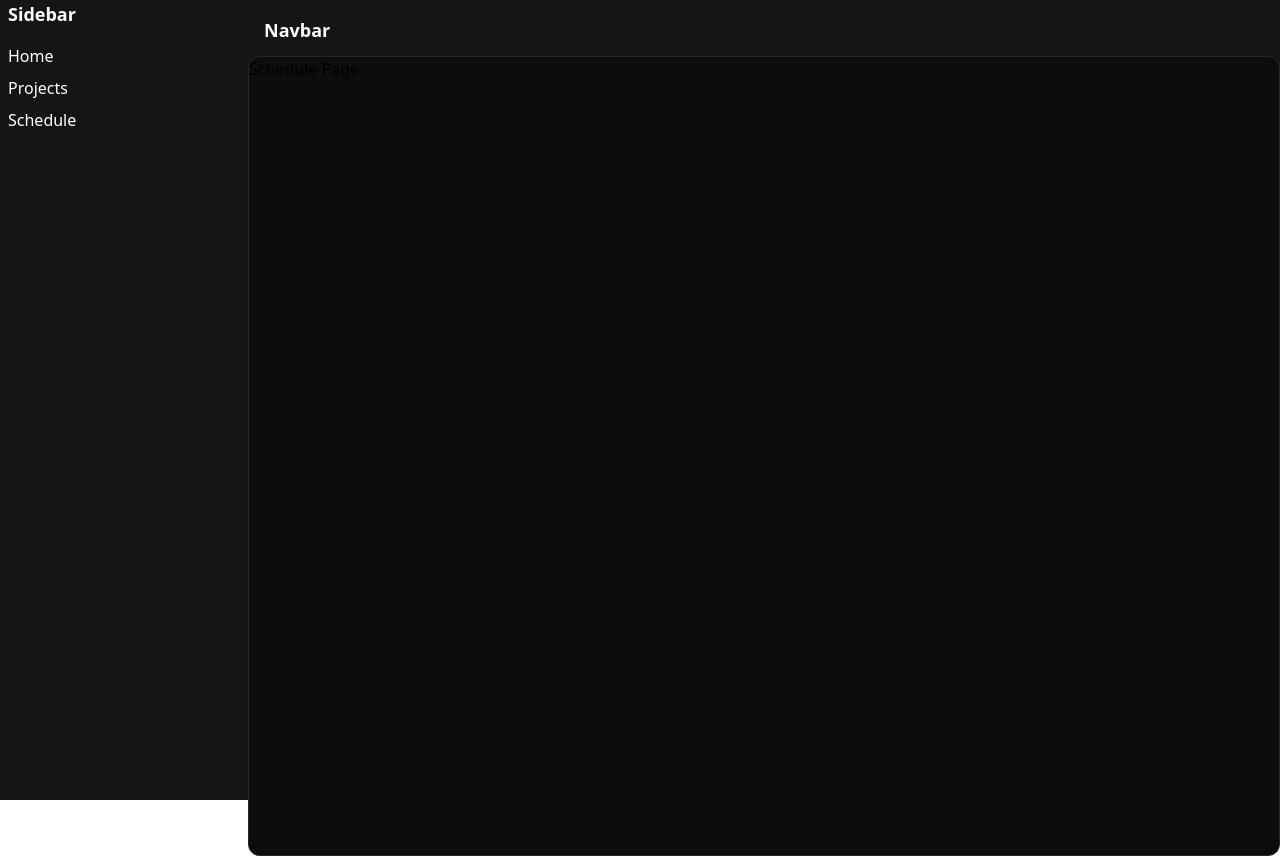
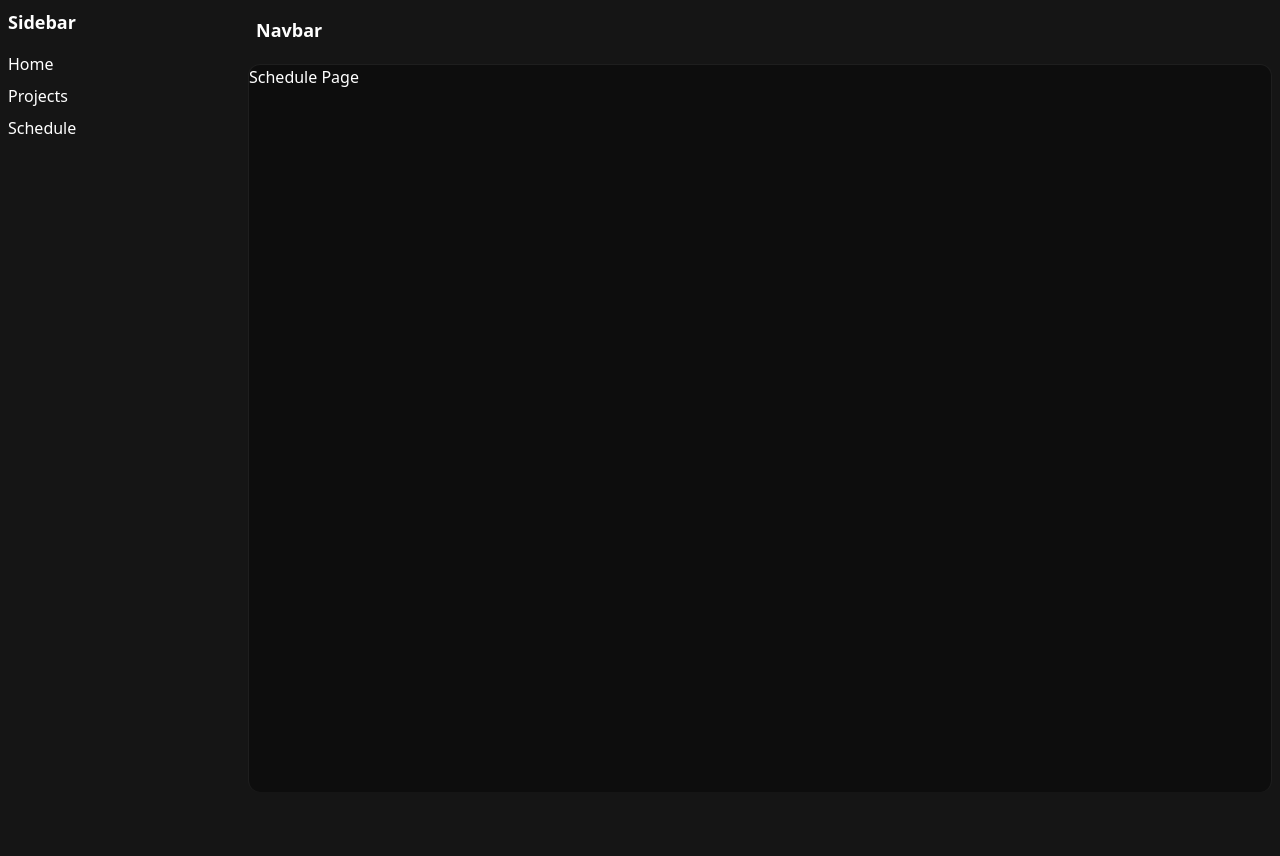
Before and after one commit to Jashan32/riverside-clone, a Next.js app in the folder apps/web/: page /dashboard/schedule in a window 1280 px wide. After the commit the page ends 816 px from the top, so only its background shows below. Built offline with nearby package versions, Linux system fonts and the light colour scheme.

Commit message:
updated styles

```diff
--- a/apps/web/app/components/sidebar.tsx
+++ b/apps/web/app/components/sidebar.tsx
@@ -1,12 +1,17 @@
-export default function Sidebar(){
+'use client';
+import { useState } from "react";
+
+export default function Sidebar() {
+    const [isOpen, setIsOpen] = useState(true);
+    console.log("Sidebar isOpen:", isOpen);
     return (
-        <div className=" text-white h-[100vh] w-[232px] mx-[8px]">
-        <h2 className="text-lg font-bold">Sidebar</h2>
-        <ul className="mt-4 space-y-2">
-            <li><a href="/dashboard/home" className="hover:underline">Home</a></li>
-            <li><a href="/dashboard/project" className="hover:underline">Projects</a></li>
-            <li><a href="/dashboard/schedule" className="hover:underline">Schedule</a></li>
-        </ul>
+        <div className={` text-white  ${isOpen ? " w-[232px]" : "w-[68px]"} h-[100vh] m-[8px] mr-0`}>
+            <h2 className="text-lg font-bold" onClick={() => { setIsOpen(!isOpen) }} >Sidebar</h2>
+            <ul className="mt-4 space-y-2">
+                <li><a href="/dashboard/home" className="hover:underline">Home</a></li>
+                <li><a href="/dashboard/project" className="hover:underline">Projects</a></li>
+                <li><a href="/dashboard/schedule" className="hover:underline">Schedule</a></li>
+            </ul>
         </div>
     );
 }
--- a/apps/web/app/dashboard/home/page.tsx
+++ b/apps/web/app/dashboard/home/page.tsx
@@ -1,7 +1,7 @@
 
 export default function Page() {
     return (
-        <div className=" text-white w-[100%] h-[100%] bg-[#0d0d0d] rounded-[12px] border-[1px] border-white/10">
+        <div className="">
             <h1>Home Page</h1>
             {/* Add your call page content here */}
         </div>
--- a/apps/web/app/dashboard/layout.tsx
+++ b/apps/web/app/dashboard/layout.tsx
@@ -1,3 +1,4 @@
+
 import Navbar from "../components/navbar";
 import Sidebar from "../components/sidebar";
 
@@ -7,12 +8,14 @@ export default function RootLayout({
   children: React.ReactNode;
 }>) {
   return (
-    <div className={"bg-[#151515] h-[100vh]"}>
-      <div className="flex">
-        <Sidebar />
-        <div className="flex-1">
-          <Navbar />
-          {children}
+    <div className={"bg-[#151515] flex"}>
+      <Sidebar />
+      <div className="flex-1 h-[100vh] flex flex-col">
+        <Navbar />
+        <div className="p-[8px] text-white w-[100%] h-[100%]  ">
+          <div className="bg-[#0d0d0d]  rounded-[12px] border-[1px] border-b-0 border-white/7 h-[100%] ">
+            {children}
+          </div>
         </div>
       </div>
     </div>
--- a/apps/web/app/dashboard/project/page.tsx
+++ b/apps/web/app/dashboard/project/page.tsx
@@ -1,6 +1,6 @@
 export default function Page() {
     return (
-        <div className="w-[100%] h-[100%] bg-[#0d0d0d] rounded-[12px] border-[1px] border-white/10">
+        <div className="">
             <h1>Project Page</h1>
         </div>
     );
--- a/apps/web/app/dashboard/schedule/page.tsx
+++ b/apps/web/app/dashboard/schedule/page.tsx
@@ -1,6 +1,6 @@
 export default function Page() {
     return (
-        <div className="w-[100%] h-[100%] bg-[#0d0d0d] rounded-[12px] border-[1px] border-white/10">
+        <div className="">
             <h1>Schedule Page</h1>
         </div>
     );
--- a/apps/web/app/dashboard/settings/page.tsx
+++ b/apps/web/app/dashboard/settings/page.tsx
@@ -1,6 +1,6 @@
 export default function Page() {
     return (
-        <div className="w-[100%] h-[100%] bg-[#0d0d0d] rounded-[12px] border-[1px] border-white/10">
+        <div className="">
             <h1>Settings page</h1>
         </div>
     );
--- a/apps/web/app/layout.tsx
+++ b/apps/web/app/layout.tsx
@@ -23,7 +23,7 @@ export default function RootLayout({
 }>) {
   return (
     <html lang="en">
-      <body className={`${geistSans.variable} ${geistMono.variable}`}>
+      <body className={`${geistSans.variable} ${geistMono.variable} bg-[#151515]`}>
         {children}
       </body>
     </html>
```
Also changed, not shown: 1 other file (tests, documents, lock files or other folders).
